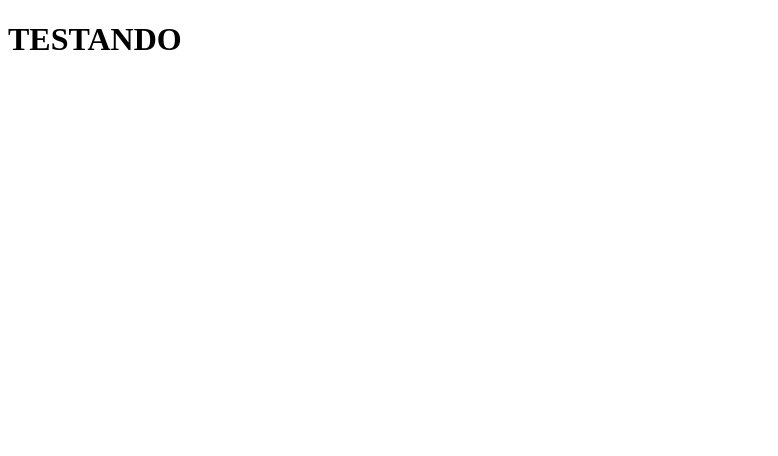
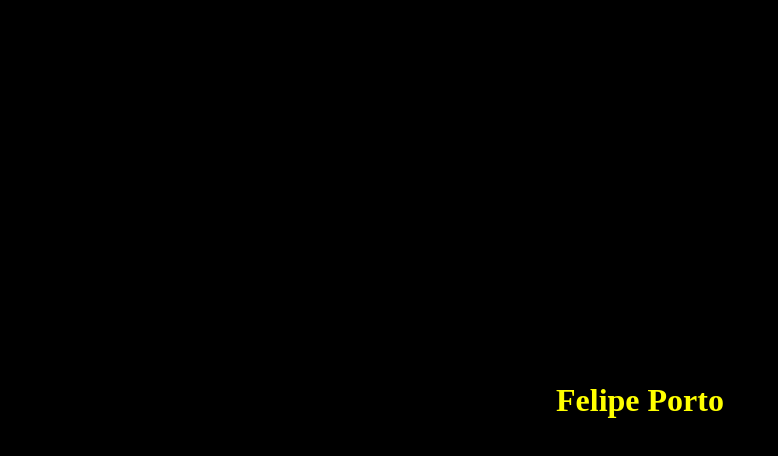
Before and after one commit to littlefeli/portfolio, a plain HTML site: page index.html in a window 1280 px wide. Shown: the whole page, without its empty margins (0-778 px from the left). Drawn offline with Linux system fonts and the light colour scheme.

Commit message:
atualizando site

```diff
--- a/index.html
+++ b/index.html
@@ -9,7 +9,7 @@
 <body>
     <header></header>
     <main>
-        <h1>TESTANDO</h1>
+        <h1>Felipe Porto</h1>
     </main>
     <footer></footer>
 </body>
--- a/style.css
+++ b/style.css
@@ -0,0 +1,28 @@
+*{
+    margin: 0;
+    padding: 0;
+    background-color: black;
+}
+
+h1{
+    width: 100vw;
+    height: 100vh;
+    background: black;
+    display: flex;
+    flex-direction: row;
+    justify-content: center;
+    align-items: center;
+    color: yellow;
+}
+
+body{
+
+}
+
+main{
+
+}
+
+footer{
+
+}
```
Also changed, not shown: preview.png (added), 1 other file.
